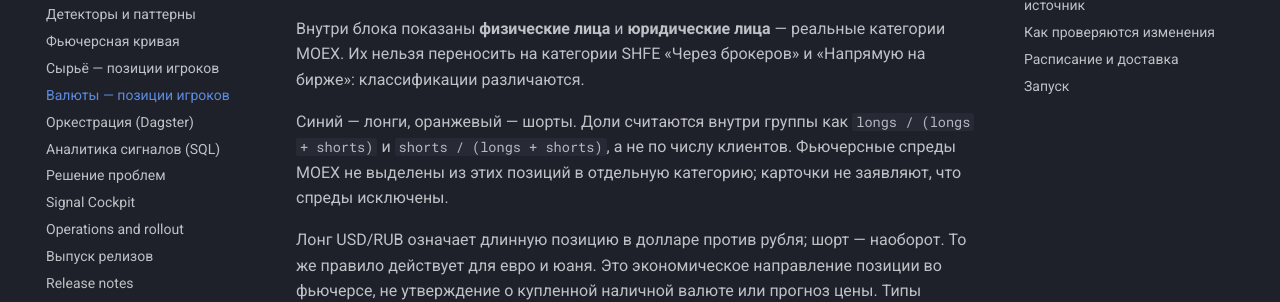
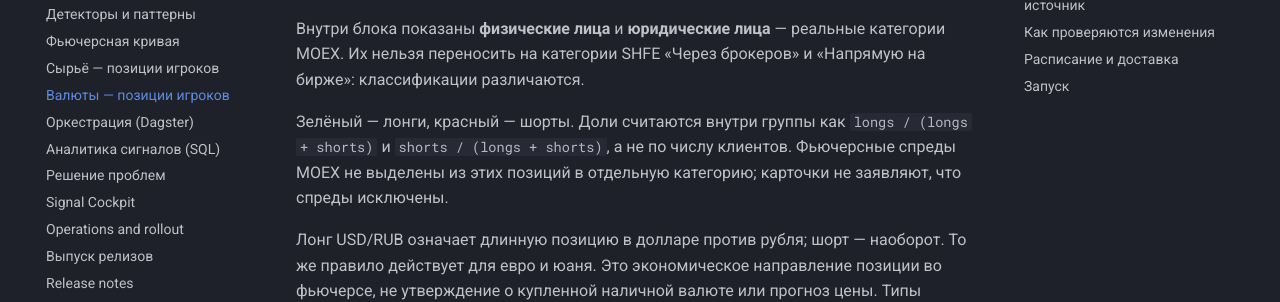
Before and after one commit to karnaksp/investment-signals, an MkDocs documentation site: the page built from docs/ruble-positions.md, in a window 1280 px wide and 900 px high, scrolled down 342 px. Shown: the part 148-450 px from the top of the window. Built offline with MkDocs 1.6.1 and Material for MkDocs 9.7.7, drawn with Linux system fonts in a browser that asks for light colours; comment, search, counter and statistics services are not loaded.

Commit message:
style: use green and red for position cards (#41)
Co-authored-by: Denis Irinyakov <karnaksp@users.noreply.github.com>

```diff
--- a/docs/ruble-positions.md
+++ b/docs/ruble-positions.md
@@ -15,7 +15,7 @@
 категории MOEX. Их нельзя переносить на категории SHFE «Через брокеров» и
 «Напрямую на бирже»: классификации различаются.
 
-Синий — лонги, оранжевый — шорты. Доли считаются внутри группы как
+Зелёный — лонги, красный — шорты. Доли считаются внутри группы как
 `longs / (longs + shorts)` и `shorts / (longs + shorts)`, а не по числу клиентов.
 Фьючерсные спреды MOEX не выделены из этих позиций в отдельную категорию;
 карточки не заявляют, что спреды исключены.
```
Also changed, not shown: docs/daily-metals-positions.md (+1 -1 lines), 1 other file.
